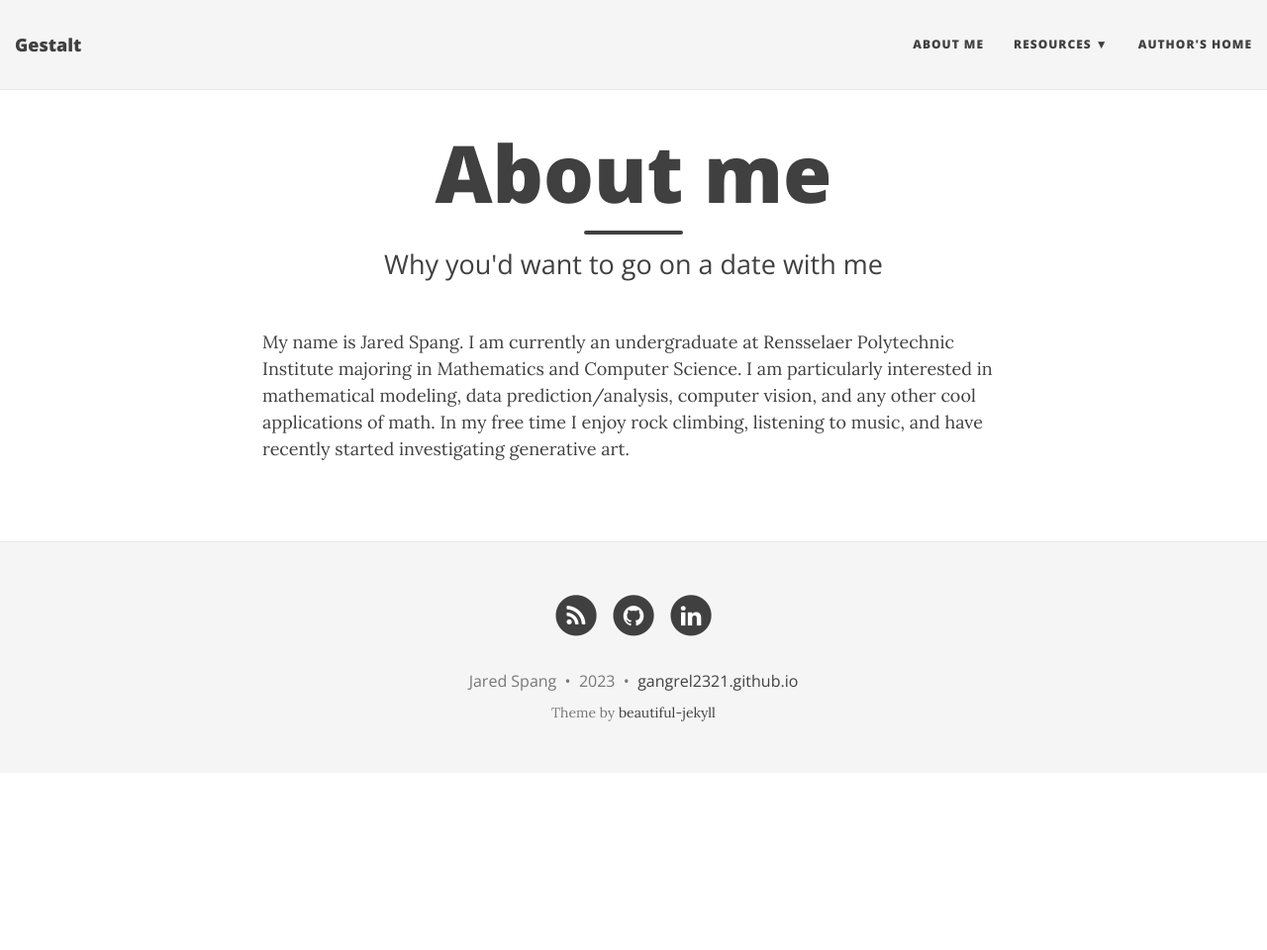
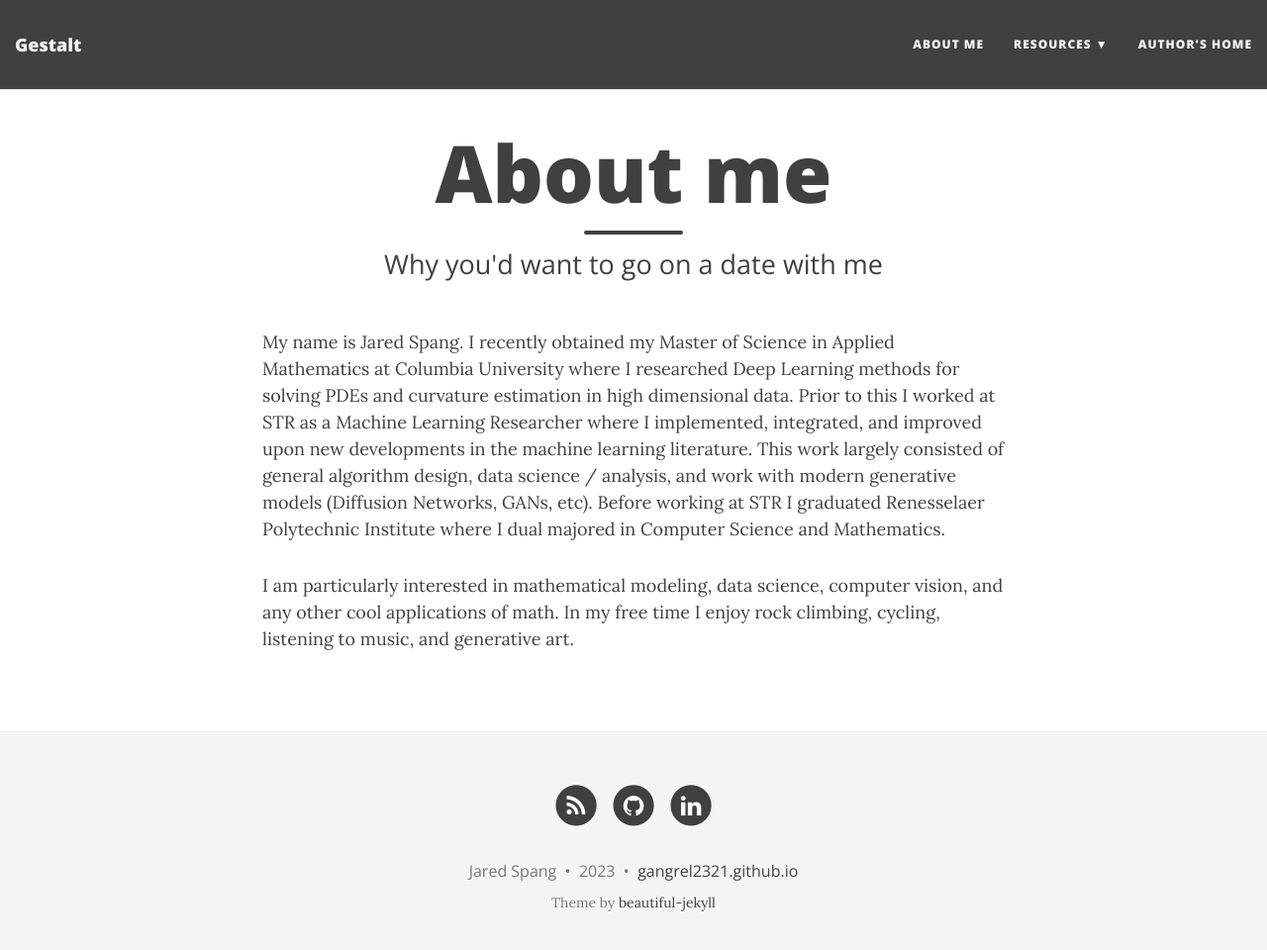
Before and after one commit to gangrel2321/gangrel2321.github.io, a Jekyll site: the page built from aboutme.md, in a window 1280 px wide and 973 px high. Shown: the top 960 px of the window at 99% size. Built offline with Jekyll 4.4.1, drawn with Linux system fonts in a browser that asks for light colours; nearby versions of some CDN libraries.

Commit message:
changed color

```diff
--- a/_config.yml
+++ b/_config.yml
@@ -41,9 +41,9 @@ navbar-links:
 
 # Personalize the colors in your website. Colour values can be any valid CSS colour
 
-navbar-col: "#F5F5F5"
-navbar-text-col: "#404040"
-navbar-children-col: "#F5F5F5"
+navbar-col: "#404040"
+navbar-text-col: "#F5F5F5"
+navbar-children-col: "#404040"
 page-col: "#FFFFFF"
 link-col: "#008AFF"
 hover-col: "#0085A1"
--- a/aboutme.md
+++ b/aboutme.md
@@ -4,8 +4,7 @@ title: About me
 subtitle: Why you'd want to go on a date with me
 ---
 
-My name is Jared Spang. I am currently an undergraduate at Rensselaer
-Polytechnic Institute majoring in Mathematics and Computer Science. I am particularly
-interested in mathematical modeling, data prediction/analysis, computer vision, and
-any other cool applications of math. In my free time I enjoy rock climbing, listening
-to music, and have recently started investigating generative art.
+My name is Jared Spang. I recently obtained my Master of Science in Applied Mathematics at Columbia University where I researched Deep Learning methods for solving PDEs and curvature estimation in high dimensional data. Prior to this I worked at STR as a Machine Learning Researcher where I implemented, integrated, and improved upon new developments in the machine learning literature. This work largely consisted of general algorithm design, data science / analysis, and work with modern generative models (Diffusion Networks, GANs, etc). Before working at STR I graduated Renesselaer Polytechnic Institute where I dual majored in Computer Science and Mathematics.
+
+I am particularly interested in mathematical modeling, data science, computer vision, and any other cool applications of math. In my free time I enjoy rock climbing, cycling, listening
+to music, and generative art.
--- a/index.html
+++ b/index.html
@@ -1,7 +1,7 @@
 ---
 layout: page
 title: Gestalt
-subtitle: Mathematics, Machine Learning, And Other Fun Projects
+subtitle: Data Science, Physics, Math, And Other Fun Projects
 use-site-title: true
 ---
 
```
Also changed, not shown: _posts/2022-07-22-valorant-analytics.md (added, +7 -0 lines).
